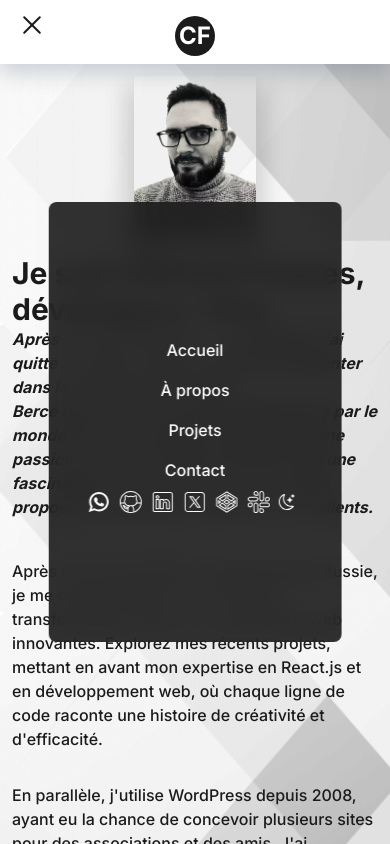
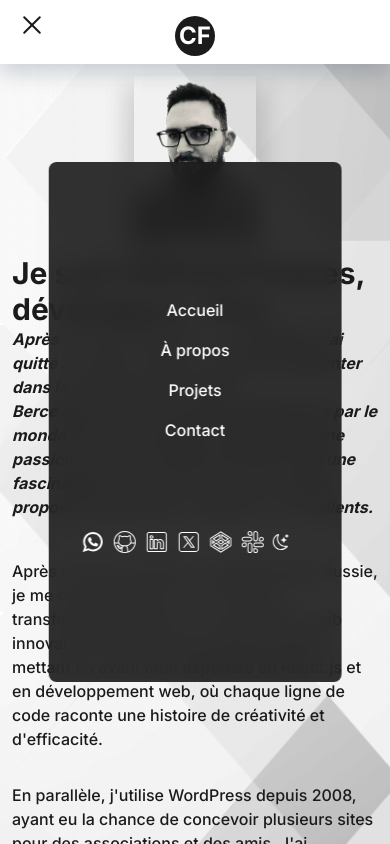
Before and after one commit to Titou360/P12-portfolio, a Next.js app: page / in a window 390 px wide. Both pictures are taken after a click on the button "button hamburger menu". Shown: the top 844 px of the page. Built offline with nearby package versions, Linux system fonts and the light colour scheme.

Commit message:
Corrections v0.3

```diff
--- a/components/Navbar.js
+++ b/components/Navbar.js
@@ -111,7 +111,7 @@ const Navbar = () => {
         <motion.div
           initial={{ scale: 0, opcacity: 0, x: '-50%', y: '-50%' }}
           animate={{ scale: 1, opacity: 1 }}
-          className="min-w-[75vw] flex flex-col justify-between z-30 items-center fixed top-1/2 left-1/2 -translate-x-1/2 -translate-y-1/2 bg-dark/90 dark:bg-light/75 rounded-lg backdrop-blur-md py-32"
+          className="min-w-[75vw] flex flex-col justify-between z-30 items-center fixed top-1/2 left-1/2 -translate-x-1/2 -translate-y-1/2 bg-dark/90 dark:bg-light/75 rounded-lg backdrop-blur-md py-32 xs:px-4"
         >
           <nav className="flex flex-col items-center justify-center ">
             <CustomMobileLink href="/" className=" dark:text-dark" title="Accueil" toggle={handleClick} />
@@ -119,7 +119,7 @@ const Navbar = () => {
             <CustomMobileLink href="/myprojects" className=" dark:text-dark" title="Projets" toggle={handleClick} />
             <CustomMobileLink href="/contact-me" className="dark:text-dark" title="Contact" toggle={handleClick} />
           </nav>
-          <div className="flex flex-row justify-center items-center">
+          <div className="flex flex-row justify-center items-center mt-20">
             <nav className="flex items-center justify-center flex-nowrap">
               <motion.a
                 tabIndex="0"
@@ -193,10 +193,9 @@ const Navbar = () => {
                 onClick={() => setMode(mode === 'light' ? 'dark' : 'light')}
                 className="ml-3 flex items-center justify-center rounded-full p-1 sm:mx-1"
               >
-                {mode === 'dark' ? <SunIcon className={'fill-primary'} /> : <MoonIcon className={'fill-dark lg:fill-light'} />}
+                {mode === 'dark' ? <SunIcon className={'fill-primary w-6 mr-3'} /> : <MoonIcon className={'fill-dark lg:fill-light w-6 mr-3'} />}
               </button>
             </nav>
-
           </div>
         </motion.div>
       ) : null}
```
